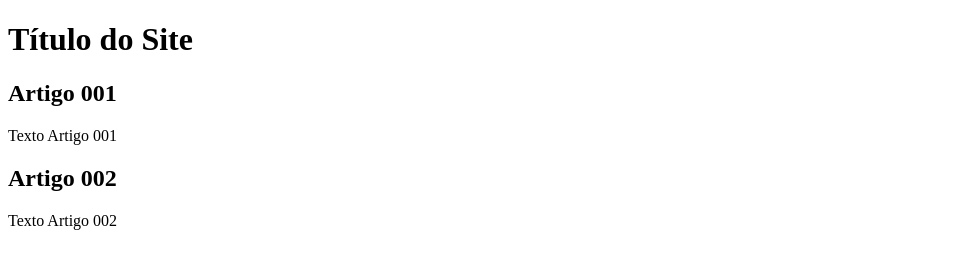
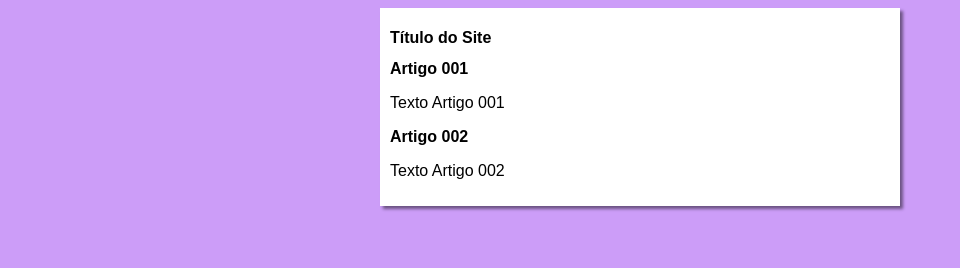
Before and after one commit to pietrodessotti/projeto-site, a plain HTML site: page index.html in a window 1280 px wide. Shown: the whole page, without its empty margins (0-960 px from the left). Drawn offline with Linux system fonts and the light colour scheme.

Commit message:
iniciei o design

```diff
--- /dev/null
+++ b/estilos/styles.css
@@ -0,0 +1,16 @@
+* {
+    font-family: Arial, Helvetica, sans-serif;
+    font-size: 16px;
+}
+
+body {
+    background-color: rgb(204, 157, 248);
+}
+
+main {
+    background-color: white;
+    width: 500px;
+    margin: auto;
+    padding: 10px;
+    box-shadow: 3px 3px 3px rgba(0, 0, 0, 0.473);
+}
--- a/index.html
+++ b/index.html
@@ -5,6 +5,7 @@
     <meta charset="UTF-8">
     <meta name="viewport" content="width=device-width, initial-scale=1.0">
     <title>Título do Site</title>
+    <link rel="stylesheet" href="estilos/styles.css">
 </head>
 
 <body>
```
